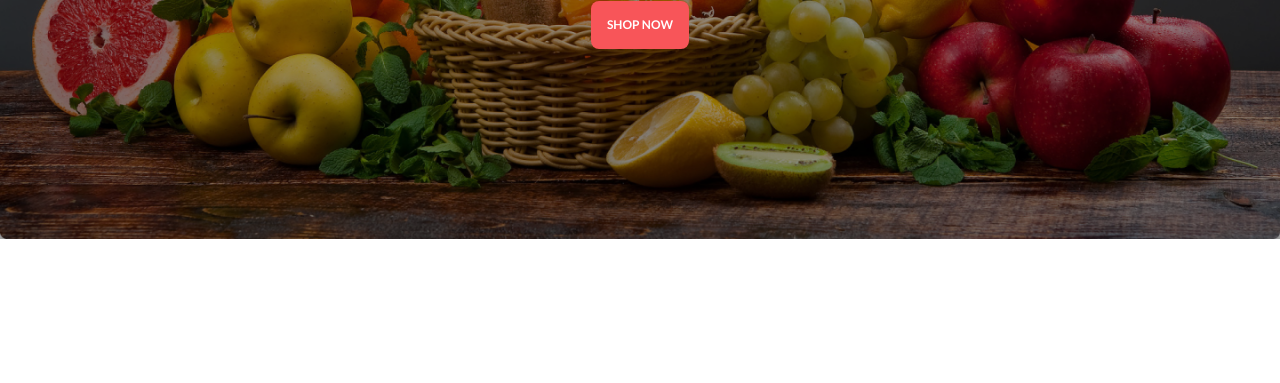
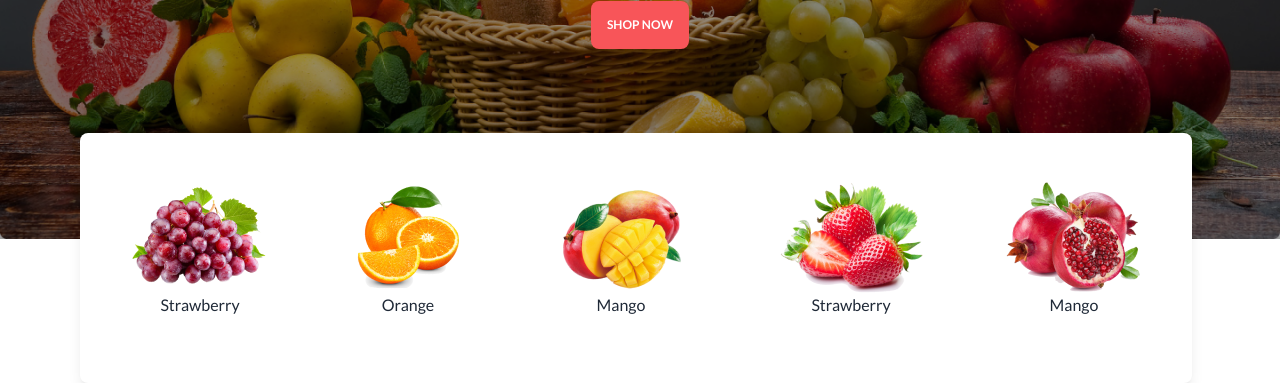
Before and after one commit to Jubayer234/Fruit-brust, a plain HTML site: page index.html in a window 1280 px wide. Shown: the part 466-849 px from the top of the page. Before the commit the page ends 800 px from the top, so only its background shows below. Drawn offline with nearby package versions, Linux system fonts and the light colour scheme; grey boxes are pictures that could not be loaded.

Commit message:
header section done

```diff
--- a/index.html
+++ b/index.html
@@ -142,6 +142,19 @@
               </div>
             </div>
           </div>
+          <!--fruit item  -->
+        <div class="hidden absolute md:flex lg:h-[250px] bg-white text-center md:-mt-14 lg:-mt-28 lg:ml-20 px-12 lg:py-12 rounded-lg shadow-lg gap-20">
+          <div><img src="./images/fruit1.png" alt="">
+          <p>Strawberry</p></div>
+          <div><img src="./images/fruit2.png" alt="">
+          <p>Orange</p></div>
+          <div><img src="./images/fruit3.png" alt="">
+          <p>Mango</p></div>
+          <div><img src="./images/fruit4.png" alt="">
+          <p>Strawberry</p></div>
+          <div><img src="./images/fruit5.png" alt="">
+          <p>Mango</p></div>
+          </div>
 
     </header>
     <main>
```
